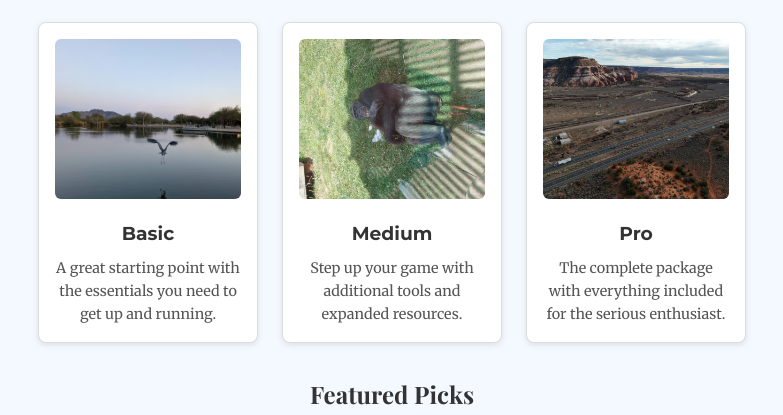
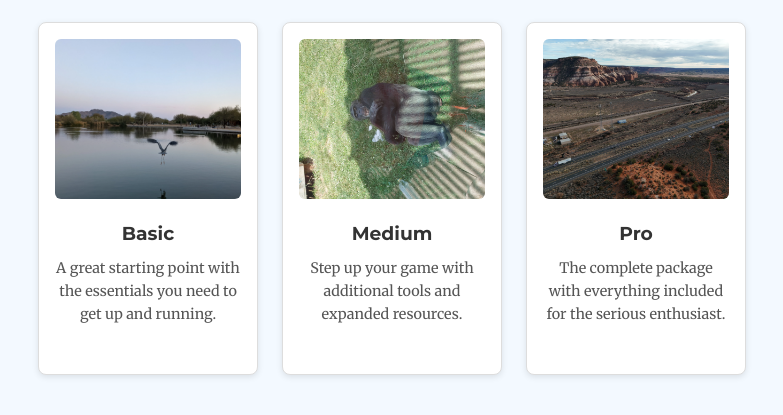
Before and after one commit to bettencb/StaticWebsite, a Jekyll site: the page built from options.md, in a window 1280 px wide. Shown: the part 193-608 px from the top of the page, without its empty margins (248-1031 px from the left). Built offline with Jekyll 4.4.1, drawn with Linux system fonts in a browser that asks for light colours.

```diff
--- a/assets/css/style.css
+++ b/assets/css/style.css
@@ -16,6 +16,10 @@ body {
   font-family: 'Merriweather', serif;
   line-height: 1.6;
   color: #333;
+}
+
+p {
+  margin-bottom: 2rem;
 }
 
 nav {
```
Also changed, not shown: index.md (+3 -1 lines).
